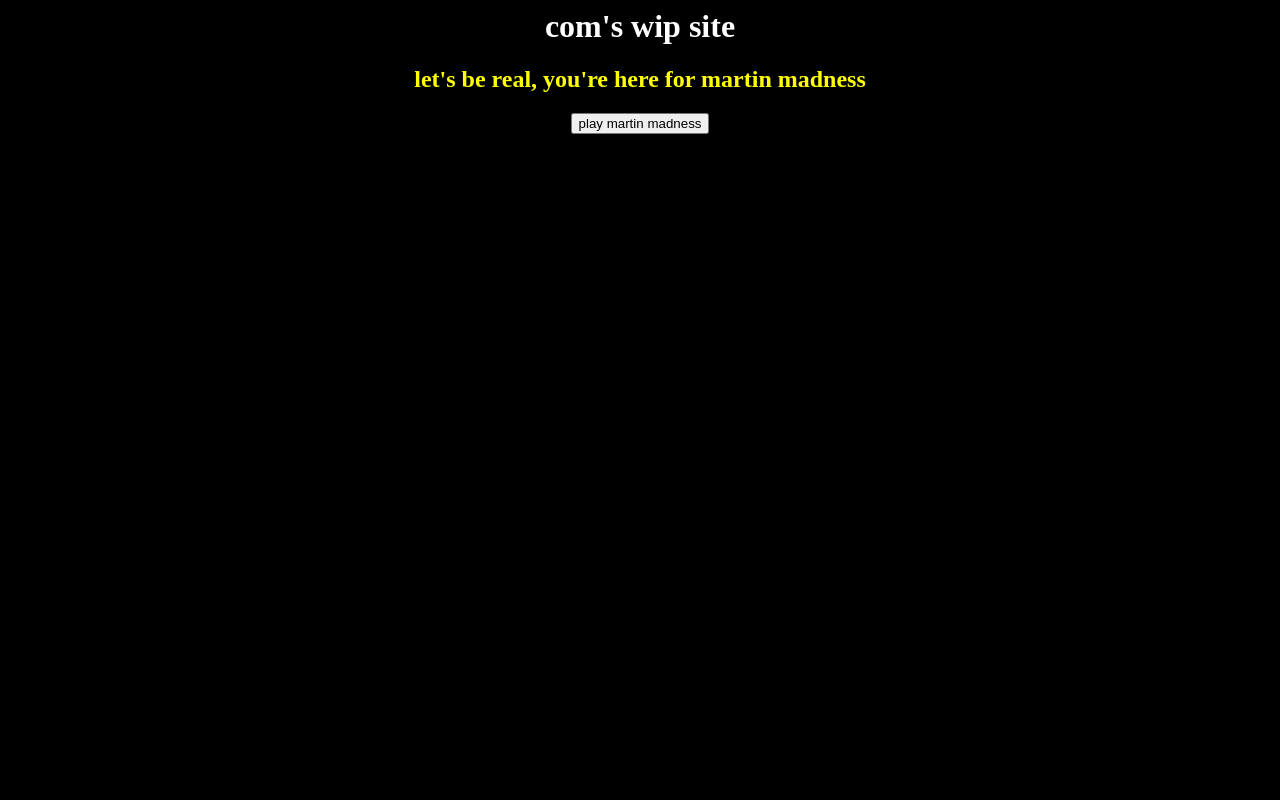
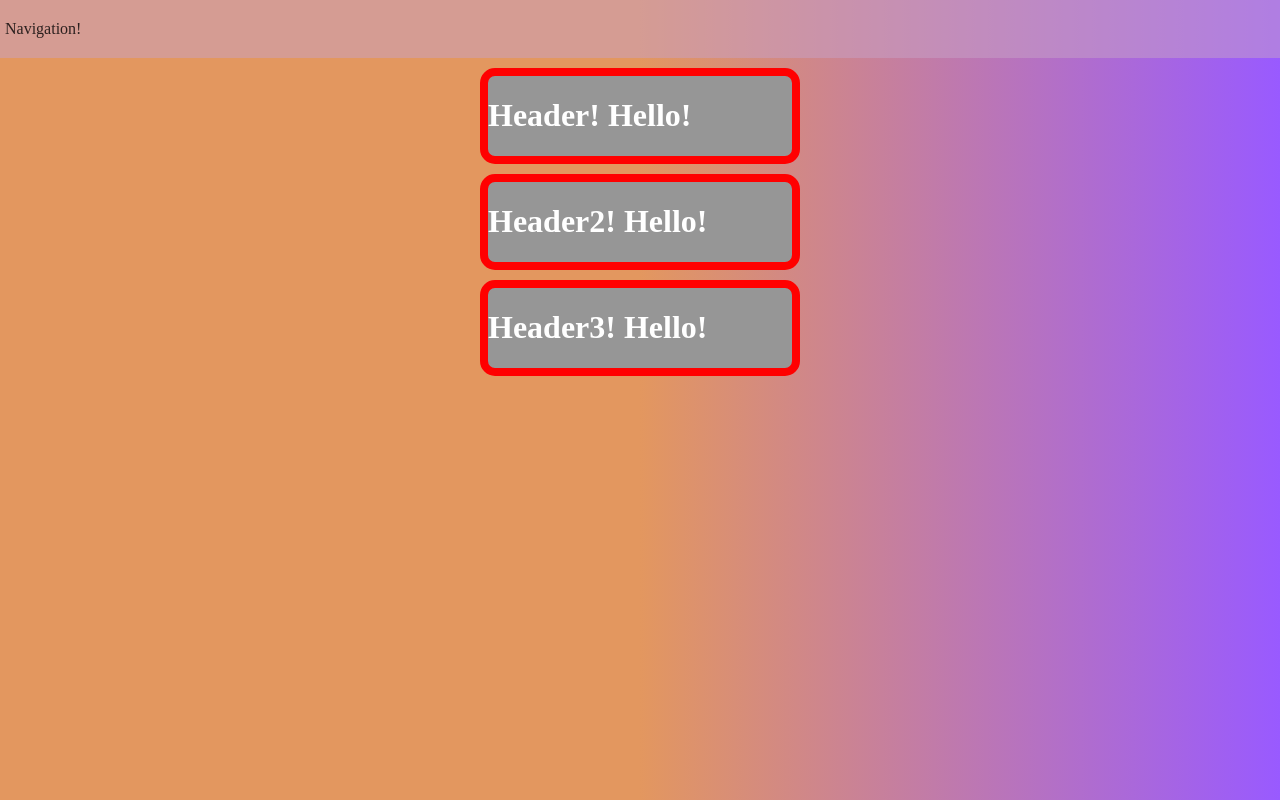
Before and after one commit to Comthefox2486/Comthefox2486.github.io, a plain HTML site: page index.html in a window 1280 px wide. Drawn offline with Linux system fonts and the light colour scheme.

Commit message:
big glowup.
Change how website looks. I watched like half of a tutorial for this so you people BETTER like it !!!!

```diff
--- a/index.css
+++ b/index.css
@@ -1,9 +1,47 @@
+:root {
+	--sborder: 5px;
+	--mborder: 10px;
+	--lborder: 15px;
+}
+
 body {
-  background-color: black;
+	background: linear-gradient(90deg, rgba(227,151,95,1) 50%, rgba(153,90,261,1) 100%);
+	margin: 0;
 }
 h1 {
-  color: white;
+	color: rgb(255,255,255);
+	display: inline-block;
 }
-h2 {
-  color: yellow;
+
+.defaultbox {
+	box-sizing: border-box;
+
+	width: 25%;
+	padding: 0px;
+
+
+	margin: 0 auto;
+	margin-bottom: 10px;
+	margin-top: 10px;
+
+	border: 8px solid rgb(255,0,0);
+	border-radius: var(--lborder);
+	background-color: rgb(150, 150, 150);
+
+
 }
+
+
+
+.navbar {
+	padding-bottom: 15px;
+	padding-top: 15px;
+	overflow: hidden;
+	margin: 0;
+	background-color: rgba(200, 162, 200, 0.5);
+}
+
+.navbar > * {
+	margin: 5px;
+	color: rgba(0,0,0, 0.8);
+}
--- a/index.html
+++ b/index.html
@@ -1,12 +1,36 @@
+<!DOCTYPE html>
 <html>
-  <head>
-	<link rel="stylesheet" href="index.css">
-  </head>
-  <body>
-	<center>
-	  <h1>com's wip site</h1>
-	  <h2>let's be real, you're here for martin madness</h2>
-	  <button onclick="location.href = 'https://comthefox2486.github.io/games/mm';" id="redirectMM">play martin madness</button>
-	</center>
-  </body>
+
+	<head>
+		<meta name="viewport" content="width=device-width, initial-scale=1">
+		<link rel="stylesheet" href="index.css">
+
+	</head>
+	<title>Home - Com's Site</title>
+
+
+
+	<body>
+		<div class="navbar">
+			<p>Navigation!</p>
+		</div>
+
+
+		<div class="defaultbox">
+			<h1>Header! Hello!</h1>
+		</div>
+
+		<div class="defaultbox">
+			<h1>Header2! Hello!</h1>
+		</div>
+
+		<div class="defaultbox">
+			<h1>Header3! Hello!</h1>
+		</div>
+
+
+
+
+	</body>
+
 </html>
```
Also changed, not shown: favicon.ico (added), favicon.png (added).
